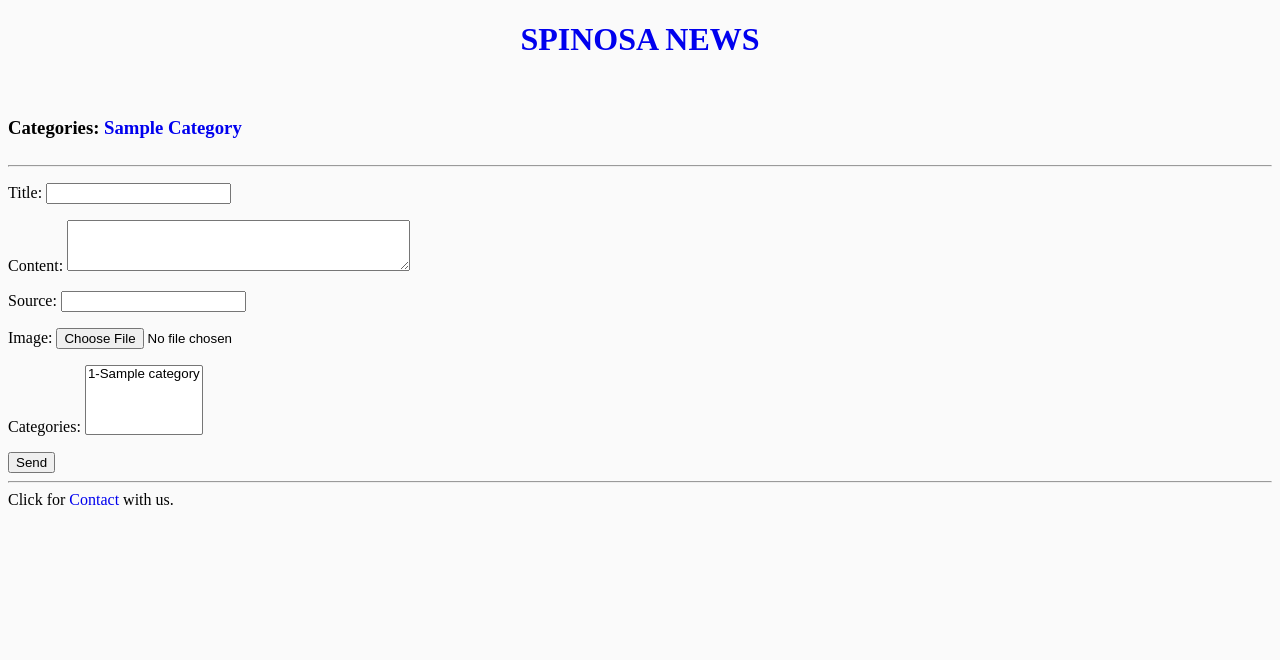
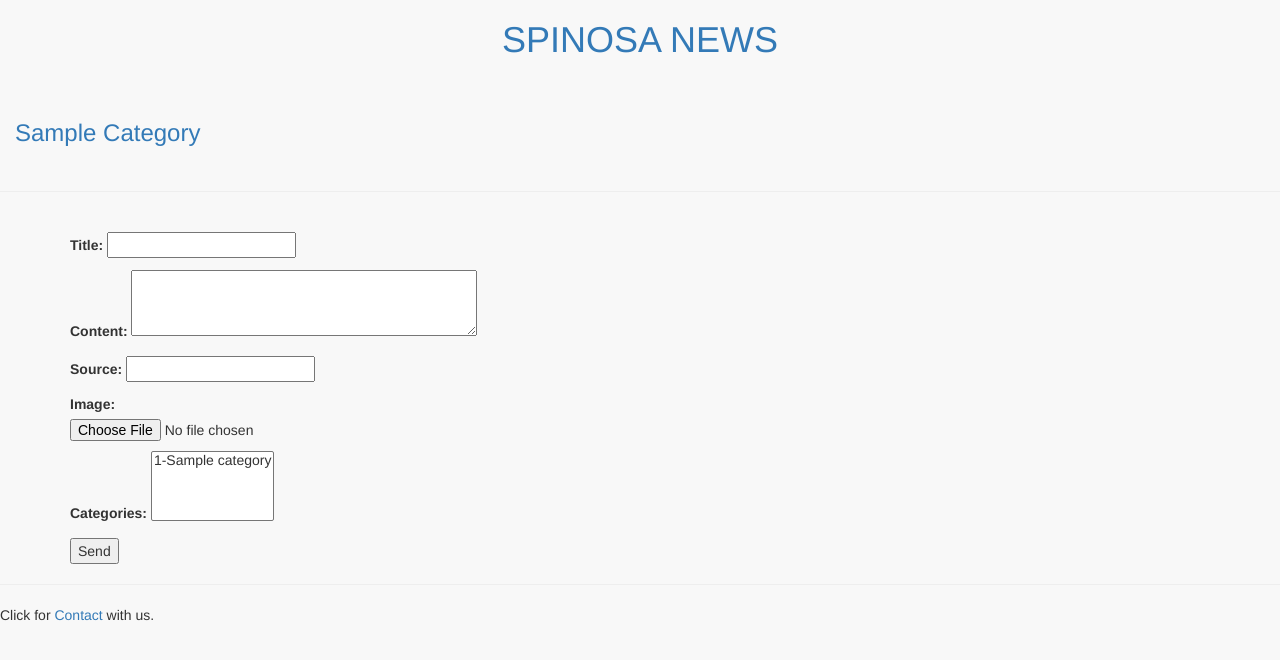
Before and after one commit to lyk2017-python/Spinosa, a Django app: page / in a window 1280 px wide. Shown: the top 660 px of the page. Run offline with Django 3.2, Linux system fonts and the light colour scheme; tables that the repository leaves empty hold one stand-in row (values such as "Sample post"); some libraries are stand-ins or nearby versions.

Commit message:
bootstrap added, nav bar added basic site design

```diff
--- a/spinosanews/news/static/css/style.css
+++ b/spinosanews/news/static/css/style.css
@@ -1,5 +1,5 @@
 body {
-    background-color: #fafafa;
+    background-color:  #f8f8f8   !important;
 }
 
 h1 {
--- a/spinosanews/news/templates/news/base.html
+++ b/spinosanews/news/templates/news/base.html
@@ -5,19 +5,32 @@
     <title>Spinosa</title>
     {% load static %}
     <link rel="stylesheet" href='{% static "css/style.css" %}'>
+    <!-- Latest compiled and minified CSS -->
+<link rel="stylesheet" href="https://maxcdn.bootstrapcdn.com/bootstrap/3.3.7/css/bootstrap.min.css" integrity="sha384-BVYiiSIFeK1dGmJRAkycuHAHRg32OmUcww7on3RYdg4Va+PmSTsz/K68vbdEjh4u" crossorigin="anonymous">
+<script src="https://code.jquery.com/jquery-3.2.1.min.js"></script>
+<!-- Optional theme -->
+<link rel="stylesheet" href="https://maxcdn.bootstrapcdn.com/bootstrap/3.3.7/css/bootstrap-theme.min.css" integrity="sha384-rHyoN1iRsVXV4nD0JutlnGaslCJuC7uwjduW9SVrLvRYooPp2bWYgmgJQIXwl/Sp" crossorigin="anonymous">
+
+<!-- Latest compiled and minified JavaScript -->
+<script src="https://maxcdn.bootstrapcdn.com/bootstrap/3.3.7/js/bootstrap.min.js" integrity="sha384-Tc5IQib027qvyjSMfHjOMaLkfuWVxZxUPnCJA7l2mCWNIpG9mGCD8wGNIcPD7Txa" crossorigin="anonymous"></script>
+
 </head>
 <body>
     <h1><a href={% url "home" %}>SPINOSA NEWS</a></h1><br>
-     <h3>
-    Categories:
-    {% for cat in categories %}
-   <a href="{% url "categorydetail" slug=cat.slug %}">{{cat.name|title}}</a>
-    {% endfor %}
+    <h3>
+    <ul class="nav nav-pills">
+            {% for cat in categories %}
+             <li role="presentation"><a href="{% url "categorydetail" slug=cat.slug %}">{{cat.name|title}}</a></li>
+            {% endfor %}
+    </ul>
     </h3>
     <hr>
+    <div class="container">
+
 {% block body %}
+
 {% endblock %}
-
+    </div>
 <hr>
 Click for <a href="{% url "contact" %}">Contact</a> with us.
 </body>
--- a/spinosanews/news/templates/news/news_list.html
+++ b/spinosanews/news/templates/news/news_list.html
@@ -1,18 +1,21 @@
 {% extends "news/base.html" %}
 
 {% block body %}
+
+<div class="list-group">
     {% for obj in newslist %}
-    <h3>
-        <a href="{% url "newsdetail" pk=obj.pk slug=obj.slug %}">{{obj.title|upper}}</a>
-        {{obj.publish_date|date:"d-m-Y"}} {{ obj.publish_date|date:"H:i" }}
-    </h3>
-    <ul>
-        <li> <h4>
-            {{obj.content|truncatewords:10|title}}
-        </h4> </li>
-    </ul>
+          <a class="list-group-item active" href="{% url "newsdetail" pk=obj.pk slug=obj.slug %}" >
 
+            <h3 class="list-group-item-heading">
+            {{obj.title|upper}}
+            {{obj.publish_date|date:"d-m-Y"}} {{ obj.publish_date|date:"H:i" }}
+            </h3>
+
+            <p class="list-group-item-text">{{obj.content|truncatewords:30|title}}</p>
+          </a>
     {%endfor%}
+        </div>
+
 
 <form action="." method="post">
     {% csrf_token %}
```
